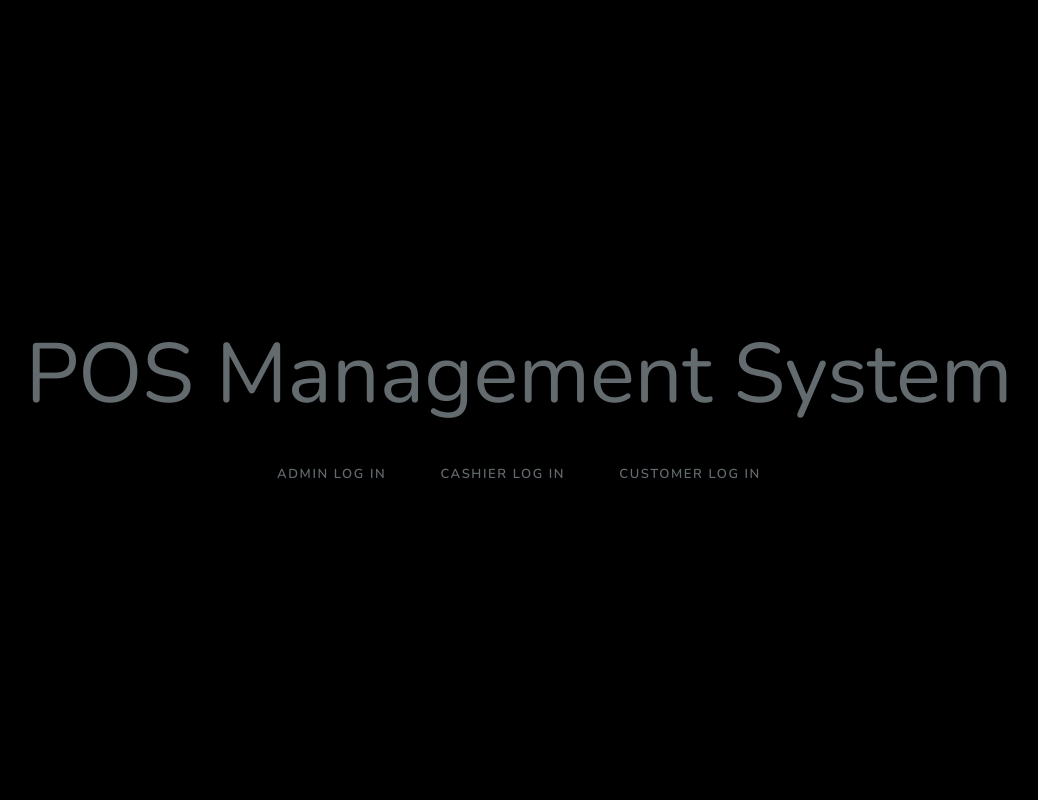
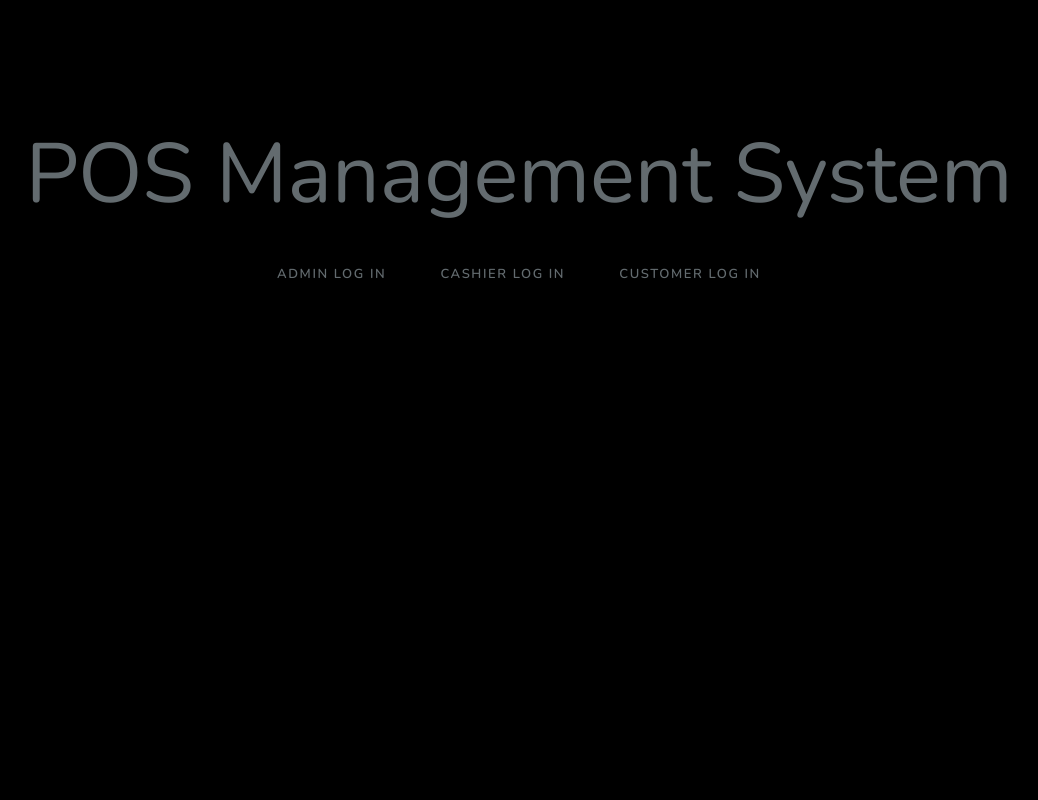
Before and after one commit to ferdsower/mini-project-3, a PHP site: page / in a window 1280 px wide. Shown: the whole page, without its empty margins (121-1159 px from the left). Run offline with PHP 8.4, Linux system fonts and the light colour scheme.

Commit message:
change height to 50

```diff
--- a/index.php
+++ b/index.php
@@ -23,7 +23,7 @@
         }
 
         .full-height {
-            height: 100vh;
+            height: 50vh;
         }
 
         .flex-center {
```
